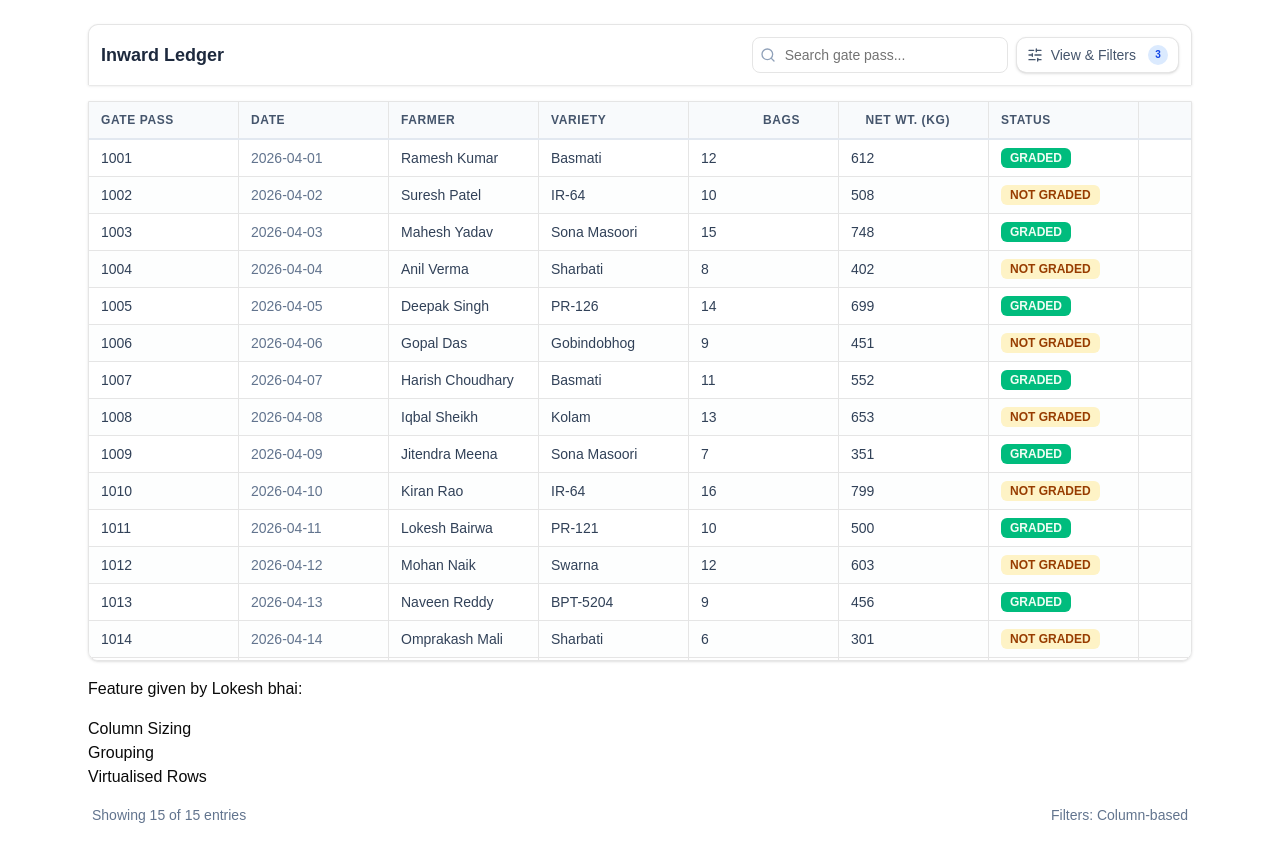
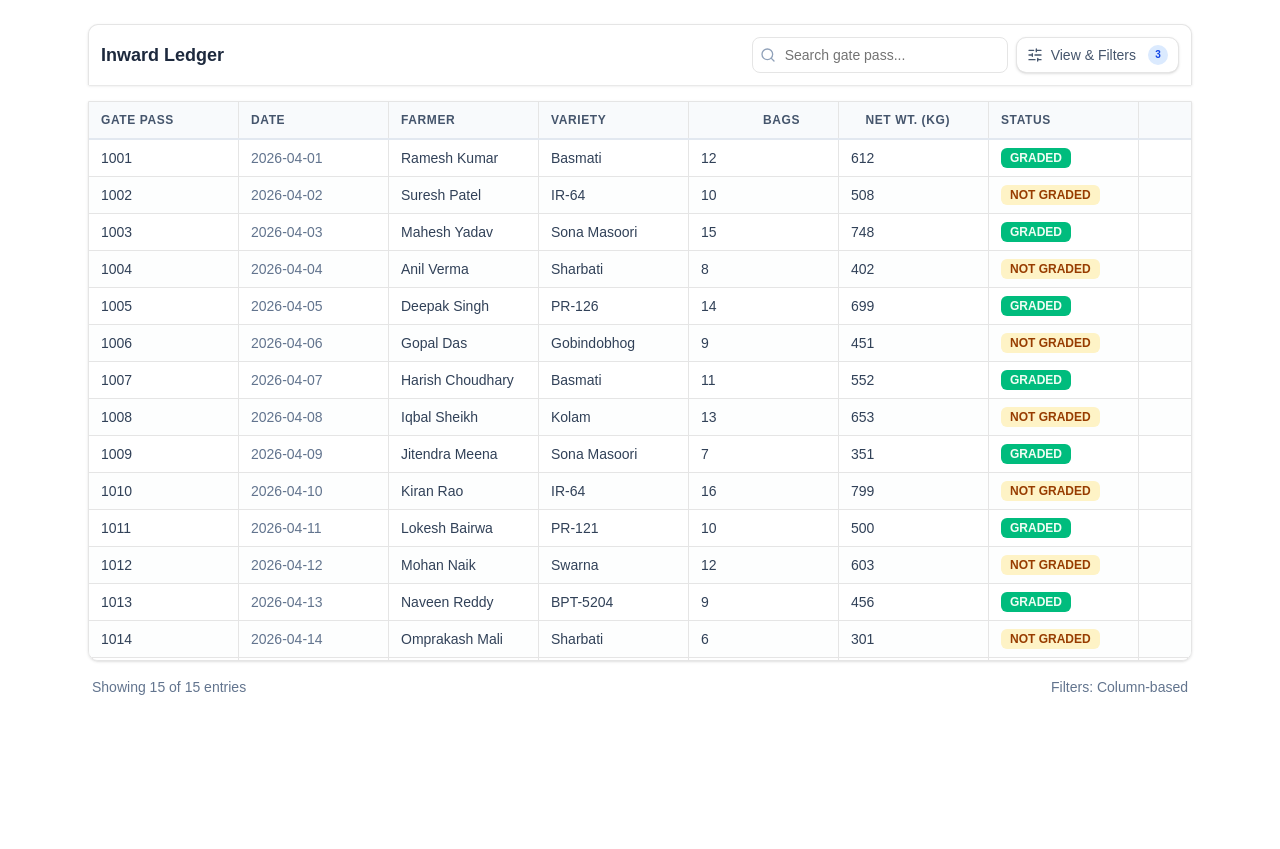
Before and after one commit to DhairyaSehgal07/Dynamic-Table, a React (Vite) app: page / in a window 1280 px wide. After the commit the page ends 800 px from the top, so only its background shows below. Built offline with nearby package versions, Linux system fonts and the light colour scheme.

Commit message:
chore: Remove gibberish text

```diff
--- a/src/App.tsx
+++ b/src/App.tsx
@@ -411,12 +411,7 @@ export default function App() {
         )}
       </div>
 
-      <h1> Feature given by Lokesh bhai: </h1>
-      <ol>
-        <li>Column Sizing</li>
-        <li>Grouping</li>
-        <li>Virtualised Rows</li>
-      </ol>
+
 
       {/* Fake Footer/Pagination */}
       <div className="flex items-center justify-between text-sm text-slate-500 px-1">
```
